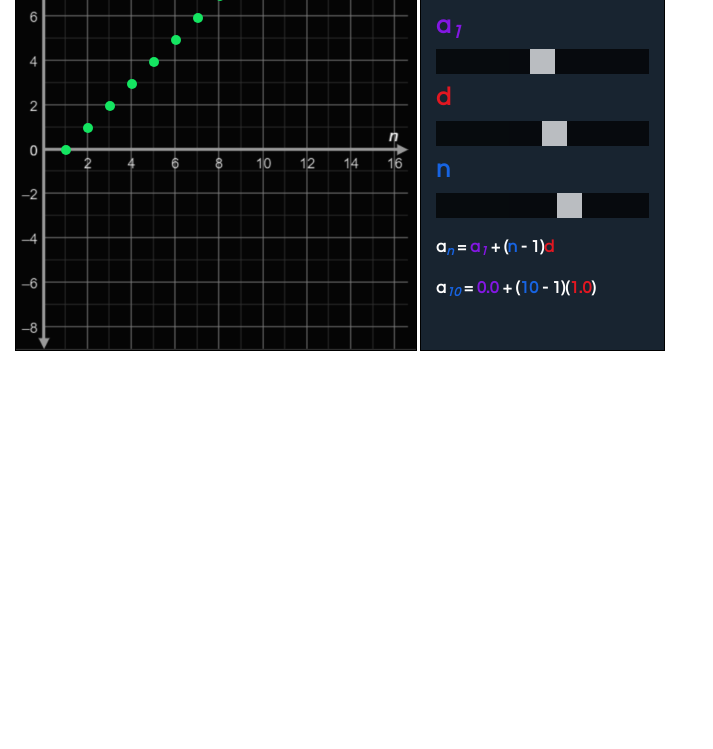
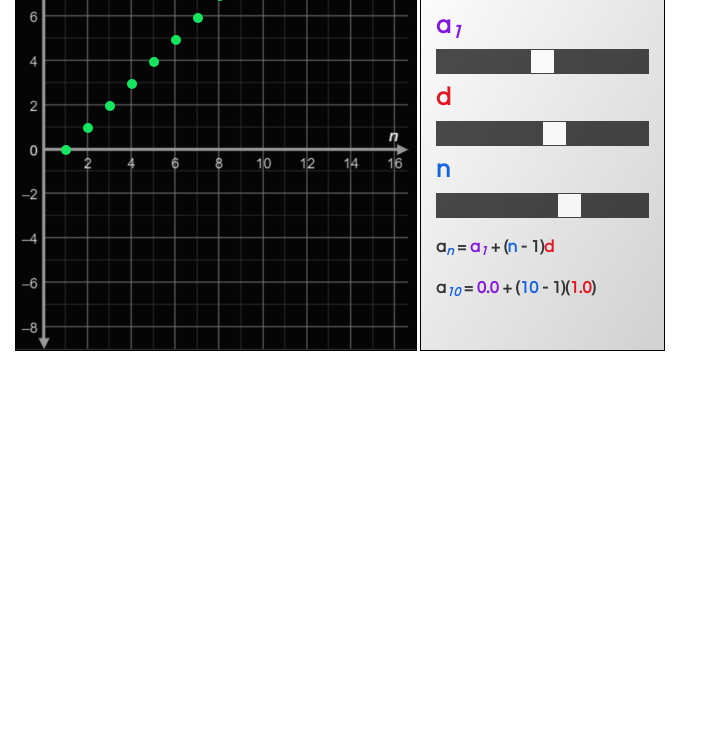
Before and after one commit to wcln/game-sequences, a plain HTML site: page versions/arithmetic/index.html in a window 1280 px wide. Shown: the part 51-800 px from the top of the page, without its empty margins (0-713 px from the left). Drawn offline with nearby package versions, Linux system fonts and the light colour scheme.

Commit message:
Added border to thumb

```diff
--- a/versions/arithmetic/style.css
+++ b/versions/arithmetic/style.css
@@ -33,10 +33,8 @@ h1 {
 	width: 245px;
 	height: 402px;
 	border: 1px solid black;
-	/* background-image: linear-gradient(to bottom right, #6d7f91, #182430); */
-	background-color: #182430;
+	background-image: linear-gradient(to bottom right, white, #d1d1d1);
 	overflow-y: auto;
-	color: white;
 }
 
 #label-a1, #span-a1 {
@@ -90,6 +88,7 @@ input[type='range']::-webkit-slider-thumb {
   height: 25px;
   background: white;
   cursor: pointer;
+	border: 1px solid black;
 }
 
 input[type='range']::-moz-range-thumb {
```
